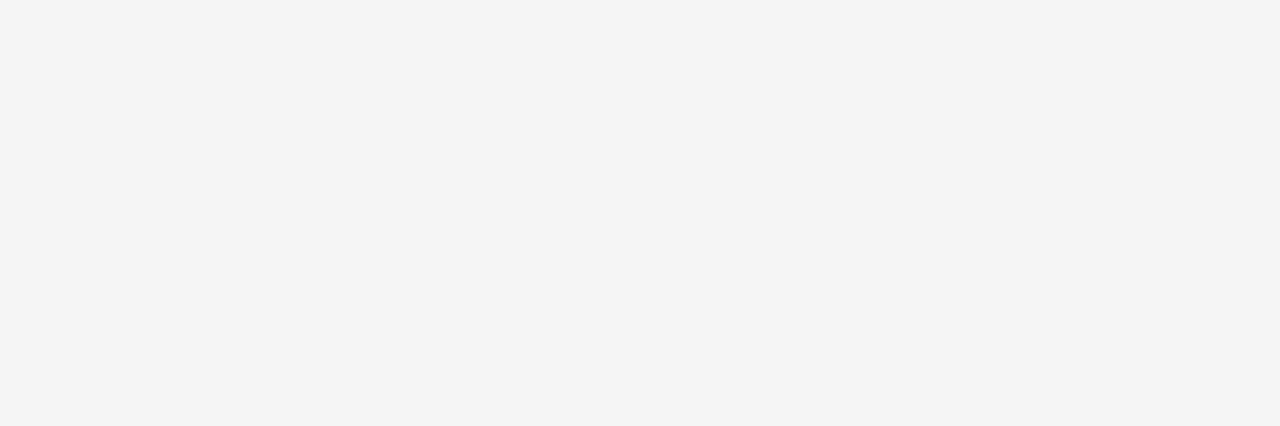
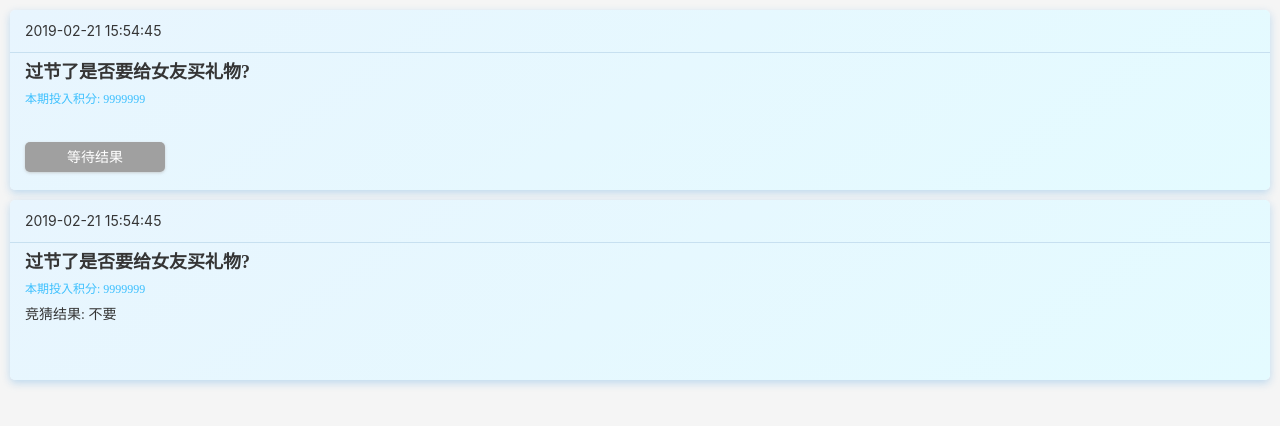
Before and after one commit to xtgcs/quiz-h5, a Vue app: page /quizRecord in a window 1280 px wide. Shown: the top 426 px of the page. Built offline with nearby package versions, Linux system fonts and the light colour scheme.

Commit message:
增加精彩记录页面

```diff
--- a/src/router.js
+++ b/src/router.js
@@ -27,6 +27,11 @@ export default new Router({
       path: '/record',
       name: 'record',
       component: () => import(/* webpackChunkName: "about" */ './views/record.vue')
+    },
+    {
+      path: '/quizRecord',
+      name: 'quizRecord',
+      component: () => import(/* webpackChunkName: "about" */ './views/quizRecord.vue')
     }
   ]
 })
--- /dev/null
+++ b/src/views/quizRecord.vue
@@ -0,0 +1,118 @@
+<template>
+    <div class="guess-record">
+        <div class="guess-record-list">
+            <div class="top">
+ <div class="time">2019-02-21 15:54:45</div>
+            </div>
+            <div class="title">过节了是否要给女友买礼物?</div>
+            <div class="points">本期投入积分: 9999999</div>
+            <div class="record" v-show="0">竞猜结果: 不要</div>
+            <div class="btn-gray" v-if="true">等待结果</div>
+        </div>
+        <div class="guess-record-list">
+            <div class="time">2019-02-21 15:54:45</div>
+            <div class="title">过节了是否要给女友买礼物?</div>
+            <div class="points">本期投入积分: 9999999</div>
+            <div class="record" v-show="1">竞猜结果: 不要</div>
+            <div class="btn-gray" v-if="0">等待结果</div>
+        </div>
+    </div>
+</template>
+
+<script>
+export default {
+    methods: {
+        goGongGao() {
+            this.$router.push({path:'prizeList',query:{}})
+        }
+    },
+};
+</script>
+
+<style scoped>
+.guess-record {
+  padding: 10px;
+}
+.guess-record-list {
+  position: relative;
+  height: 180px;
+  box-sizing: border-box;
+  margin-bottom: 10px;
+  border-radius: 5px;
+  background: linear-gradient(
+        -35deg,
+        rgba(228, 251, 255, 1),
+        rgba(232, 245, 254, 1)
+    );
+    box-shadow: 0px 3px 8px 0px rgba(159, 201, 234, 0.65);
+    border-radius: 5px;
+}
+.time {
+  padding-left: 15px;
+  height: 42px;
+  text-align: left;
+  line-height: 42px;
+  font-size: 14px;
+  color: #353535;
+  border-bottom: 1px solid #C7E0F0;
+}
+.title {
+  padding-left: 15px;
+  font-size:18px;
+  font-family:SourceHanSansCN-Bold;
+  font-weight:bold;
+  color:rgba(53,53,53,1);
+  line-height:18px;
+  margin-top: 10px;
+  margin-bottom: 10px;
+}
+.points {
+  padding-left: 15px;
+  font-size:12px;
+  font-family:SourceHanSansCN-Normal;
+  font-weight:400;
+  color:rgba(62,192,254,1);
+  line-height:17px;
+}
+.record {
+  padding-left: 15px;
+  font-size:14px;
+  font-family:SourceHanSansCN-Normal;
+  font-weight:400;
+  color:rgba(53,53,53,1);
+  line-height:14px;
+  margin-top: 10px;
+}
+.btn {
+  position: absolute;
+  bottom: 0px;
+  left: 15px;
+  width: 140px;
+  height:30px;
+  background:rgba(62,192,254,1);
+  box-shadow:0px 1px 3px 0px rgba(183,183,183,0.64);
+  border-radius:5px;
+  line-height: 30px;
+  font-size: 14px;
+  color: #fff;
+  text-align: center;
+  margin-top: 12px;
+  margin-bottom: 18px;
+}
+.btn-gray {
+  position: absolute;
+  bottom: 0px;
+  left: 15px;
+  width:140px;
+  height:30px;
+  background:#A0A0A0;
+  box-shadow:0px 1px 3px 0px rgba(183,183,183,0.64);
+  border-radius:5px;
+  line-height: 30px;
+  font-size: 14px;
+  color: #fff;
+  text-align: center;
+  margin-top: 12px;
+  margin-bottom: 18px;
+}
+</style>
```
